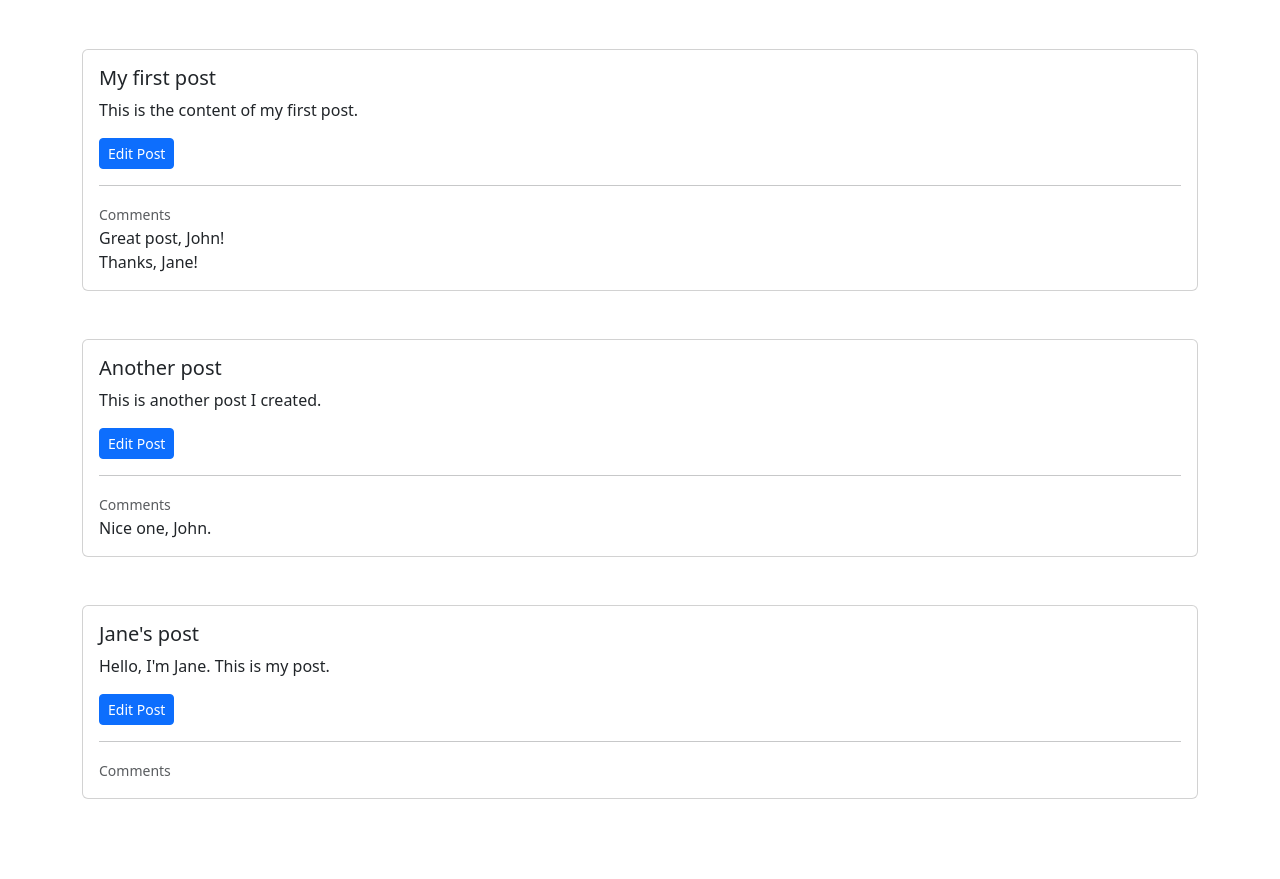
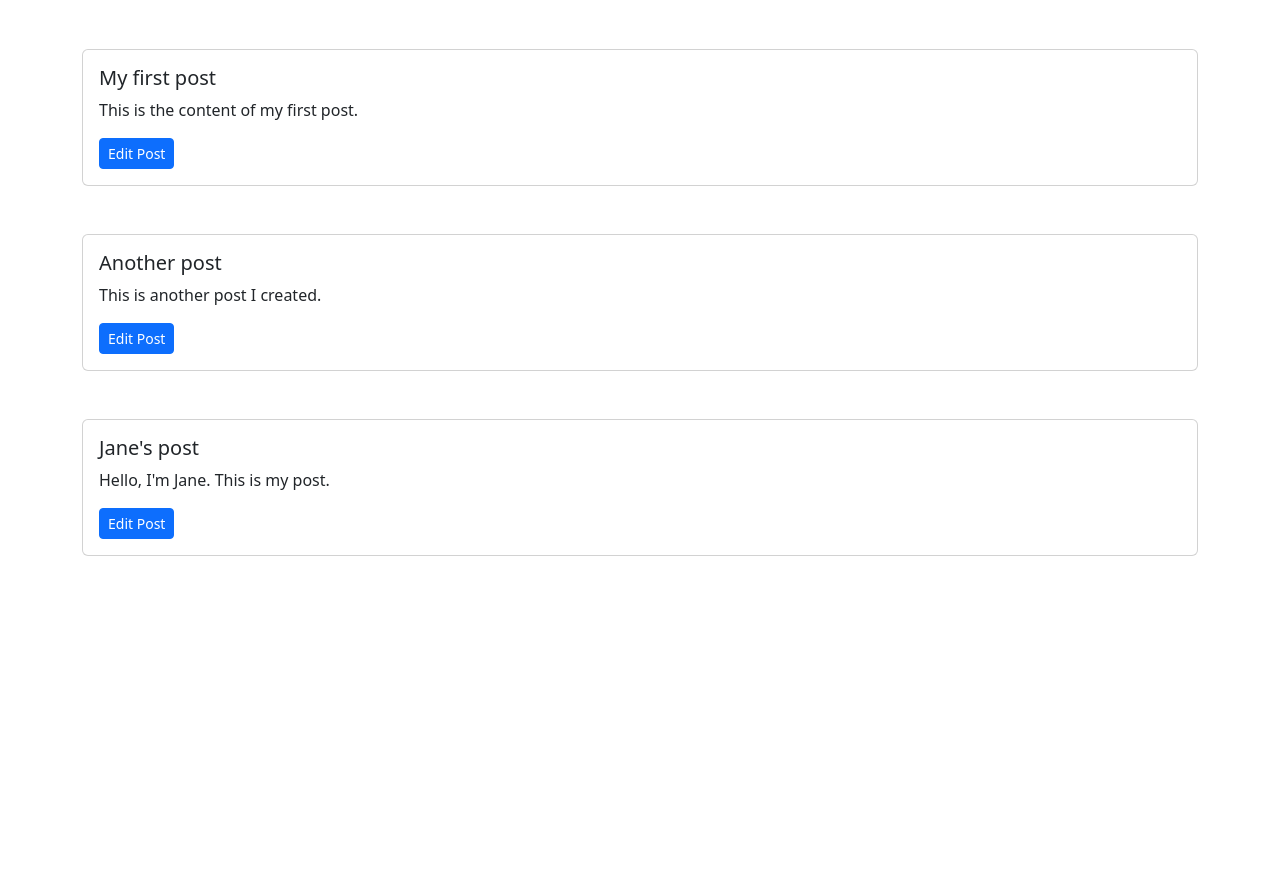
Before and after one commit to voidranjer/htmx-flask-crudapp, a Flask app: page /posts in a window 1280 px wide. Shown: the part 385-1264 px from the top of the page. After the commit the page ends 941 px from the top, so only its background shows below. Run offline with Flask 3, Linux system fonts and the light colour scheme; some libraries are stand-ins or nearby versions.

Commit message:
Removed comments, added reset form

```diff
--- a/server.py
+++ b/server.py
@@ -1,6 +1,6 @@
 #!/usr/bin/python
 # -*- coding: utf-8 -*-
-from flask import Flask, render_template, url_for, request, abort
+from flask import Flask, render_template, url_for, request, abort, Response
 from random import randint
 
 app = Flask(__name__)
@@ -83,7 +83,7 @@ def utility_processor():
 
 @app.route('/')
 def home():
-  return render_template('index.html')
+  return render_template('home/index.html')
 
 
 @app.route('/posts', methods=['GET'])
@@ -93,14 +93,14 @@ def posts():
   if (not raw_id):
     return render_template('posts/index.html')
 
-@app.route('/show-post', methods=['GET'])
+@app.route('/posts/show', methods=['GET'])
 def show_post():
   raw_id = request.args.get('id')
   if not post_exists(raw_id):
     abort(404)
   return render_template('posts/_show.html', post=get_post(raw_id))
 
-@app.route('/edit-post', methods=['GET', 'POST', 'PUT', 'DELETE'])
+@app.route('/posts/edit', methods=['GET', 'POST', 'PUT', 'DELETE'])
 def edit_post():
   raw_id = request.args.get('id') or request.form.get('id')
 
@@ -125,7 +125,11 @@ def edit_post():
       'comments': [],
     }
     db['posts'].insert(0, post)
-    return render_template('posts/_show.html', post=post)
+
+    resp = Response(render_template('posts/_show.html', post=post))
+    resp.headers['HX-Trigger'] = "resetForm"
+
+    return resp
 
   elif request.method == "PUT":
     title = request.form.get('title')
@@ -142,9 +146,9 @@ def edit_post():
     return ""
     # return "<p class='text-danger'>Post deleted successfully</p>"
 
-@app.route('/new-post')
+@app.route('/posts/new')
 def new_post():
-  return render_template('index.html')
+  return render_template('home/index.html')
 
 # Custom error handler for 404 errors
 @app.errorhandler(404)
--- a/templates/base.html
+++ b/templates/base.html
@@ -8,7 +8,9 @@
       <link href="https://cdn.jsdelivr.net/npm/bootstrap@5.3.2/dist/css/bootstrap.min.css" rel="stylesheet" integrity="sha384-T3c6CoIi6uLrA9TneNEoa7RxnatzjcDSCmG1MXxSR1GAsXEV/Dwwykc2MPK8M2HN" crossorigin="anonymous" />
       <link rel="stylesheet" href="{{ static_url('styles.css') }}" />
     {% endblock %}
-    <title>{% block title %}FlaskX Social Media{% endblock %}</title>
+    <title>
+      {% block title %}FlaskX Social Media{% endblock %}
+    </title>
     <script src="https://unpkg.com/htmx.org@1.9.9" integrity="sha384-QFjmbokDn2DjBjq+fM+8LUIVrAgqcNW2s0PjAxHETgRn9l4fvX31ZxDxvwQnyMOX" crossorigin="anonymous"></script>
   </head>
   <body>
--- a/templates/posts/_macros.html
+++ /dev/null
@@ -1,4 +0,0 @@
-{% macro render_comment(db, comment_id) %}
-  {% set comment = db['comments'] | selectattr("id", "==", comment_id) | list | first %}
-  <p class="fs-6 mb-0">{{comment.text}}</p>
-{% endmacro %}
--- a/templates/posts/_show.html
+++ b/templates/posts/_show.html
@@ -1,18 +1,7 @@
-{# {% set post = db['posts'] | selectattr("id", "==", post_id|int) | list | first %} #}
-
-{% from 'posts/_macros.html' import render_comment %}
-
-<div class="card mt-5 hx-post-container">
+<div class="card mt-5" hx-target="this" hx-swap="outerHTML">
   <div class="card-body">
-
-    <div class="hx-post-heading-container">
-      <h5 class="card-title">{{ post.title }}</h5>
-      <p class="card-text">{{ post.content }}</p>
-      <button class="btn btn-primary btn-sm" hx-swap="outerHTML" hx-target="closest .hx-post-heading-container" hx-get="{{ url_for('edit_post', id=post.id) }}">Edit Post</button>
-      <hr />
-    </div>
-
-      <small class="text-muted">Comments</small>
-      {% for comment_id in post.comments %} {{ render_comment(db,comment_id) }} {% endfor %}
+    <h5 class="card-title">{{ post.title }}</h5>
+    <p class="card-text">{{ post.content }}</p>
+    <button class="btn btn-primary btn-sm" hx-get="{{ url_for('edit_post', id=post.id) }}">Edit Post</button>
   </div>
 </div>
--- a/templates/posts/index.html
+++ b/templates/posts/index.html
@@ -1,13 +1,4 @@
-{% from 'posts/_macros.html' import render_comment %}
-
 {% extends 'base.html' %}
-
-{#
-{%block styles %}
-  {{ super() }}
-  <link rel="stylesheet" href="{{ static_url('css/posts.css') }}" />
-{% endblock %}
-#}
 
 {% block title %}Posts{% endblock %}
 
@@ -15,8 +6,8 @@
   <h1>Welcome to the Posts Page</h1>
   <p>This is where all posts are displayed.</p>
 
-  <form hx-post="{{ url_for('edit_post') }}" class="children-mb-1" hx-target="#new-posts-insert" hx-swap="afterend">
-    <input type="text" name="title" placeholder="Title" class="form-control"/>
+  <form hx-post="{{ url_for('edit_post') }}" class="children-mb-1" hx-target="#new-posts-insert" hx-swap="afterend" hx-on="resetForm: this.reset()">
+    <input type="text" name="title" placeholder="Title" class="form-control" autocomplete="off"/>
     <textarea name="content" placeholder="Content" class="form-control"></textarea>
     <input type="submit" value="New Post" class="btn btn-secondary" />
   </form>
```
Also changed, not shown: templates/posts/_edit.html (+6 -3 lines), README.txt, templates/home/index.html (renamed from templates/index.html), templates/posts/_new.html (added).
